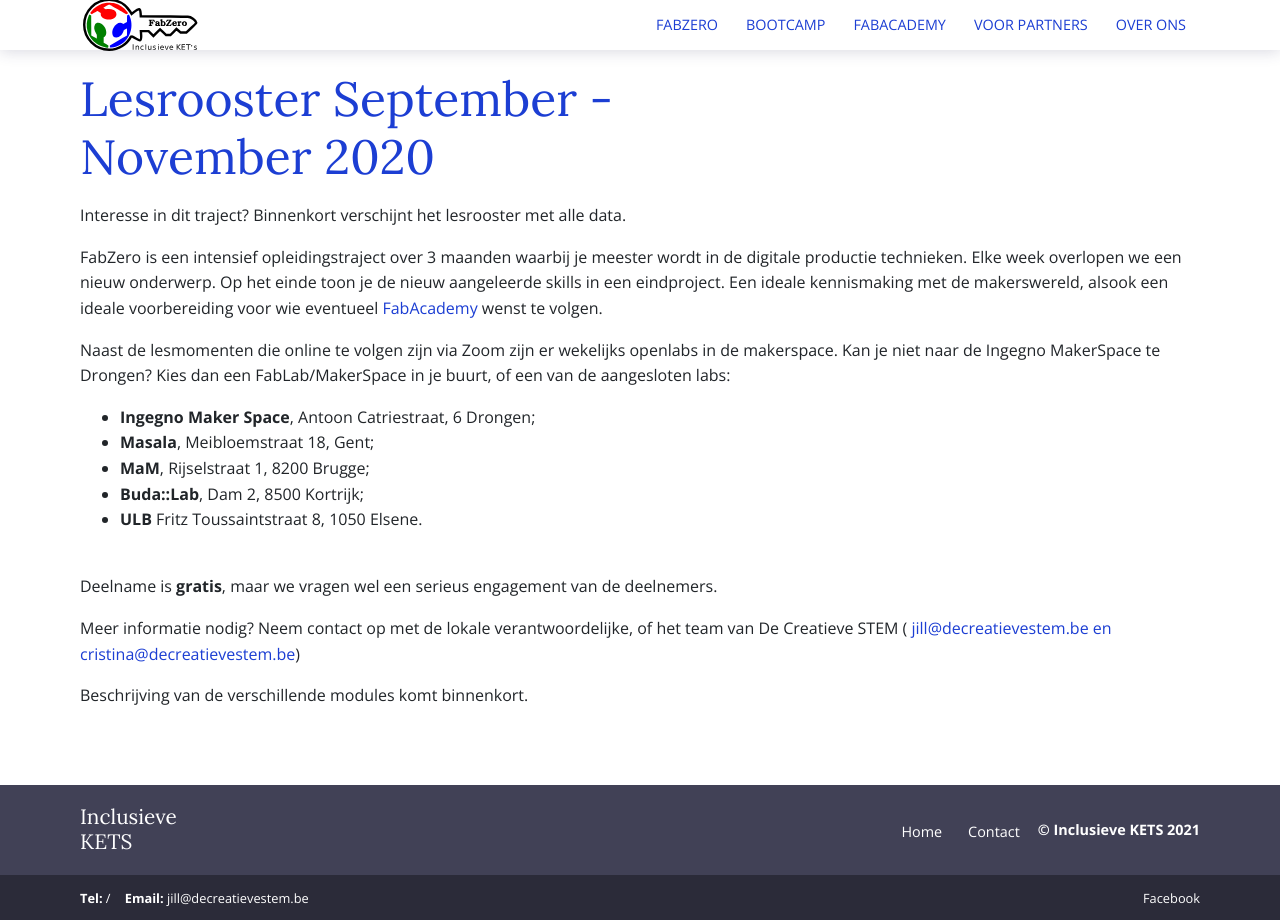
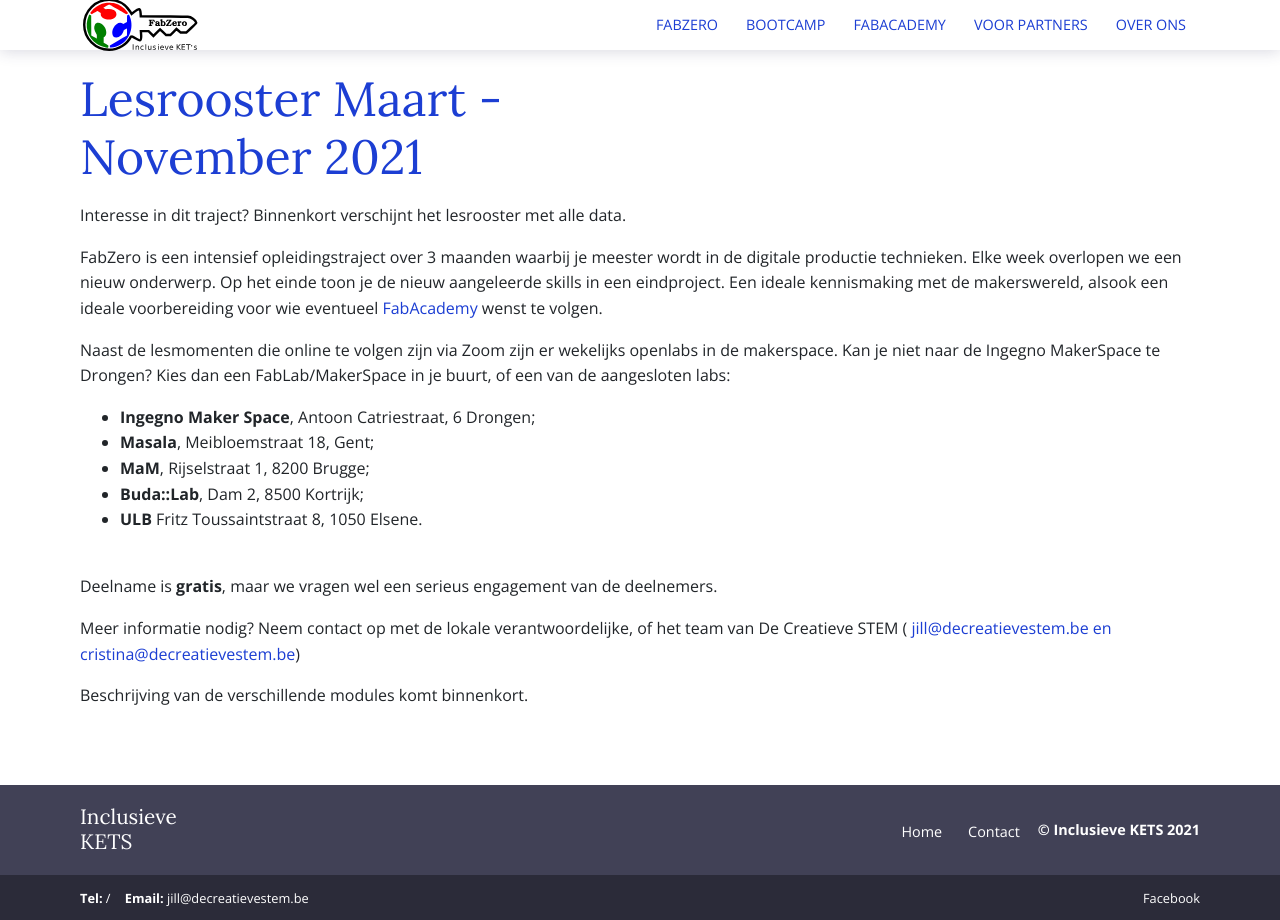
Before and after one commit to IngegnoMakerSpace/inclusievekets, a Jekyll site: the page built from _pages/deelnemers.md, in a window 1280 px wide. Built offline with Jekyll 4.4.1, drawn with Linux system fonts in a browser that asks for light colours.

Commit message:
wijzigen titel

```diff
--- a/_pages/deelnemers.md
+++ b/_pages/deelnemers.md
@@ -9,7 +9,7 @@
   <div class="container">
     <div class="row">
       <div class="col-12">
-        <h1>Lesrooster September - November 2020</h1>
+        <h1>Lesrooster Maart - November 2021</h1>
       </div>
     </div>
   </div>
```
